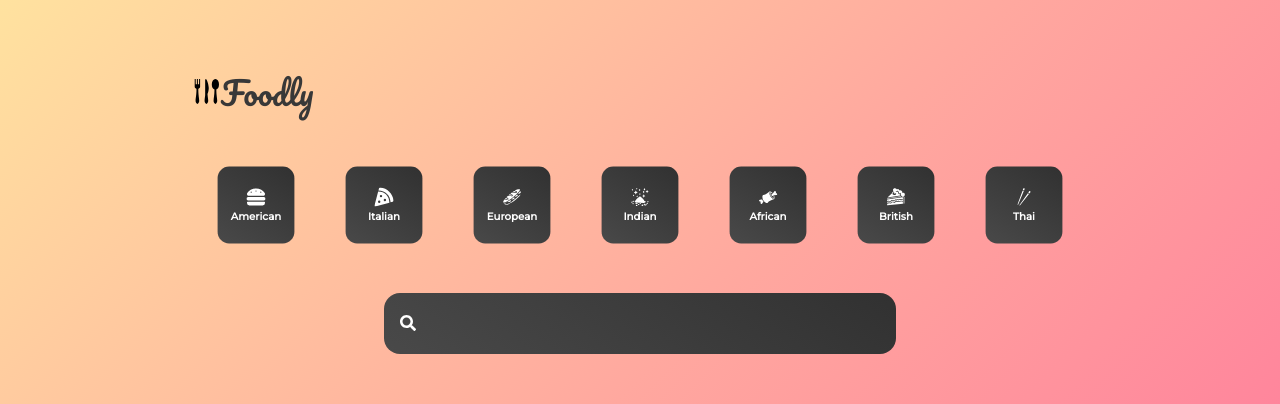
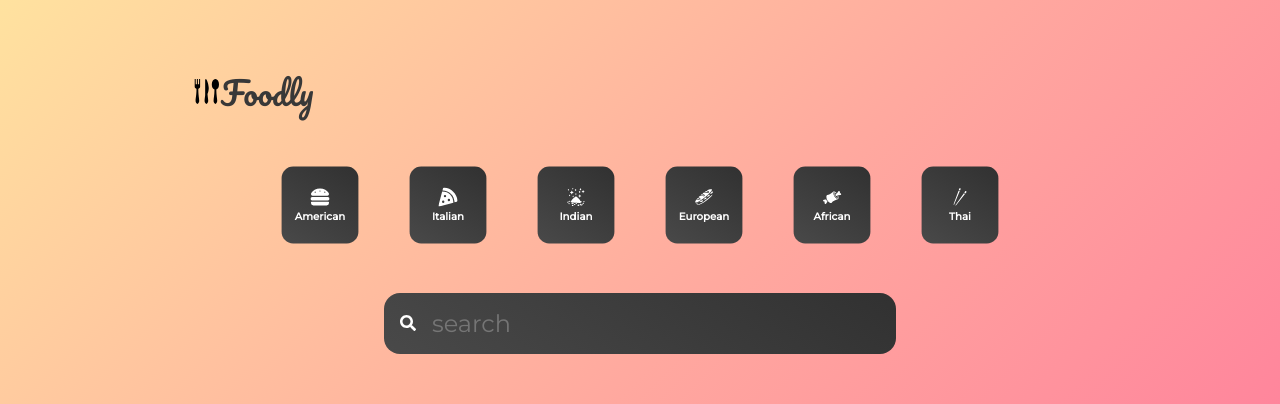
Before and after one commit to T4dam/food-app, a React (Create React App) app: page / in a window 1280 px wide. Shown: the top 404 px of the page. Built offline with nearby package versions, Linux system fonts and the light colour scheme; no server answers.

Commit message:
map categoty items

```diff
--- a/src/components/category.jsx
+++ b/src/components/category.jsx
@@ -1,51 +1,75 @@
-import React from 'react'
-import {FaPizzaSlice, FaHamburger} from 'react-icons/fa';
-import {GiNoodles, GiChopsticks, GiCoolSpices, GiMeat, GiSandwich, GiCakeSlice} from 'react-icons/gi';
+/* eslint-disable react/jsx-no-comment-textnodes */
+import React from 'react';
+import { FaPizzaSlice, FaHamburger } from 'react-icons/fa';
+import {
+	GiNoodles,
+	GiChopsticks,
+	GiCoolSpices,
+	GiMeat,
+	GiSandwich,
+	GiCakeSlice,
+} from 'react-icons/gi';
 import styled from 'styled-components';
 import { NavLink } from 'react-router-dom';
 
+const Category = () => {
+	const data = [
+		{
+			path: '/cuisine/American',
+			icon: <FaHamburger />,
+			title: 'American',
+		},
+		{
+			path: '/cuisine/Italian',
+			icon: <FaPizzaSlice />,
+			title: 'Italian',
+		},
+		{
+			path: '/cuisine/Indian',
+			icon: <GiCoolSpices />,
+			title: 'Indian',
+		},
+		{
+			path: '/cuisine/European',
+			icon: <GiSandwich />,
+			title: 'European',
+		},
+		{
+			path: '/cuisine/African',
+			icon: <GiMeat />,
+			title: 'African',
+		},
+		{
+			path: '/cuisine/Thai',
+			icon: <GiChopsticks />,
+			title: 'Thai',
+		},
+	];
 
-const Category = () => {
 	return (
+		<>
 			<List>
-        <SLink to={'/cuisine/American'}>
-            <FaHamburger />
-            <h4>American</h4>
+				{data.map((item, index) => {
+					return (
+						<div key={index}>
+							<SLink to={item.path}>
+								{item.icon}
+								<h4>{item.title}</h4>
 							</SLink>
-        <SLink to={'/cuisine/Italian'}>
-            <FaPizzaSlice />
-            <h4>Italian</h4>
-        </SLink>
-        <SLink to={'/cuisine/European'}>
-            <GiSandwich />
-            <h4>European</h4>
-        </SLink>
-        <SLink to={'/cuisine/Indian'}>
-            <GiCoolSpices />
-            <h4>Indian</h4>
-        </SLink>
-        <SLink to={'/cuisine/African'}>
-            <GiMeat />
-            <h4>African</h4>
-        </SLink>
-        <SLink to={'/cuisine/British'}>
-            <GiCakeSlice />
-            <h4>British</h4>
-        </SLink>
-        <SLink to={'/cuisine/Thai'}>
-            <GiChopsticks />
-            <h4>Thai</h4>
-        </SLink >
+						</div>
+					);
+				})}
 			</List>
-  )
-}
+		</>
+	);
+};
 
 const List = styled.div`
 	display: flex;
 	justify-content: center;
 	margin: 1rem 0rem;
-gap:2rem;
-`
+	gap: 2rem;
+`;
 
 const SLink = styled(NavLink)`
 display: flex;
@@ -60,6 +84,7 @@ width: 6rem;
 height: 6rem;
 cursor: pointer;
 transform: scale(0.8);
+min-width: 6rem;
 
 h4 {
     color: white;
@@ -71,6 +96,6 @@ svg {
 }
 &.active{
     background-image: linear-gradient(-20deg, #fc6076 0%, #ff9a44 100%);
-`
+`;
 
-export default Category
+export default Category;
--- a/src/components/search.jsx
+++ b/src/components/search.jsx
@@ -16,7 +16,7 @@ const Search = () => {
    <FormStyle onSubmit={handleSubmit}>
        <div>
            <FaSearch />
-       <input type="text" value={input} onChange={(e)=> setInput(e.target.value)}/>
+       <input type="text" value={input} placeholder={'search'} onChange={(e)=> setInput(e.target.value)}/>
 
        </div>
    </FormStyle>
```
Lines whose indentation alone changed are shown as unchanged.
